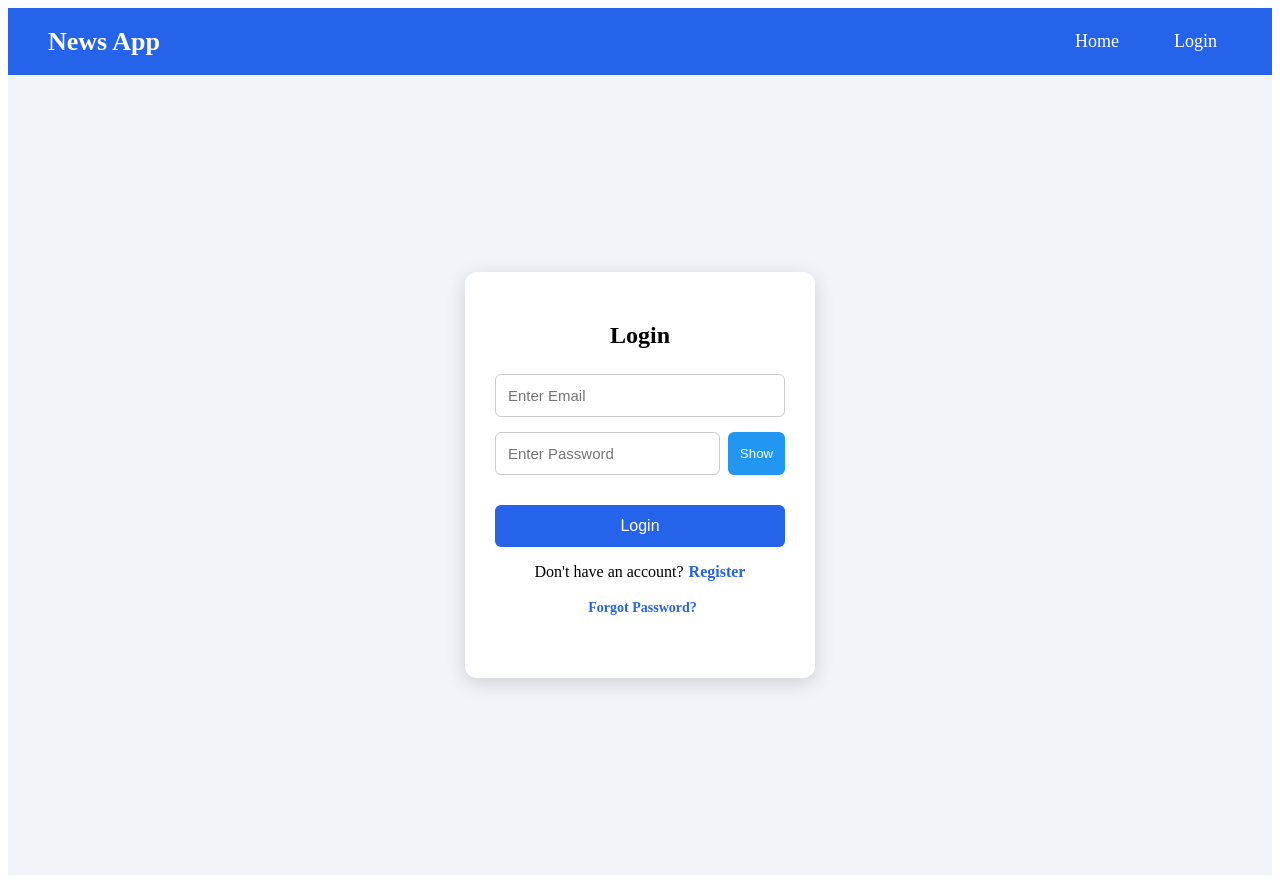
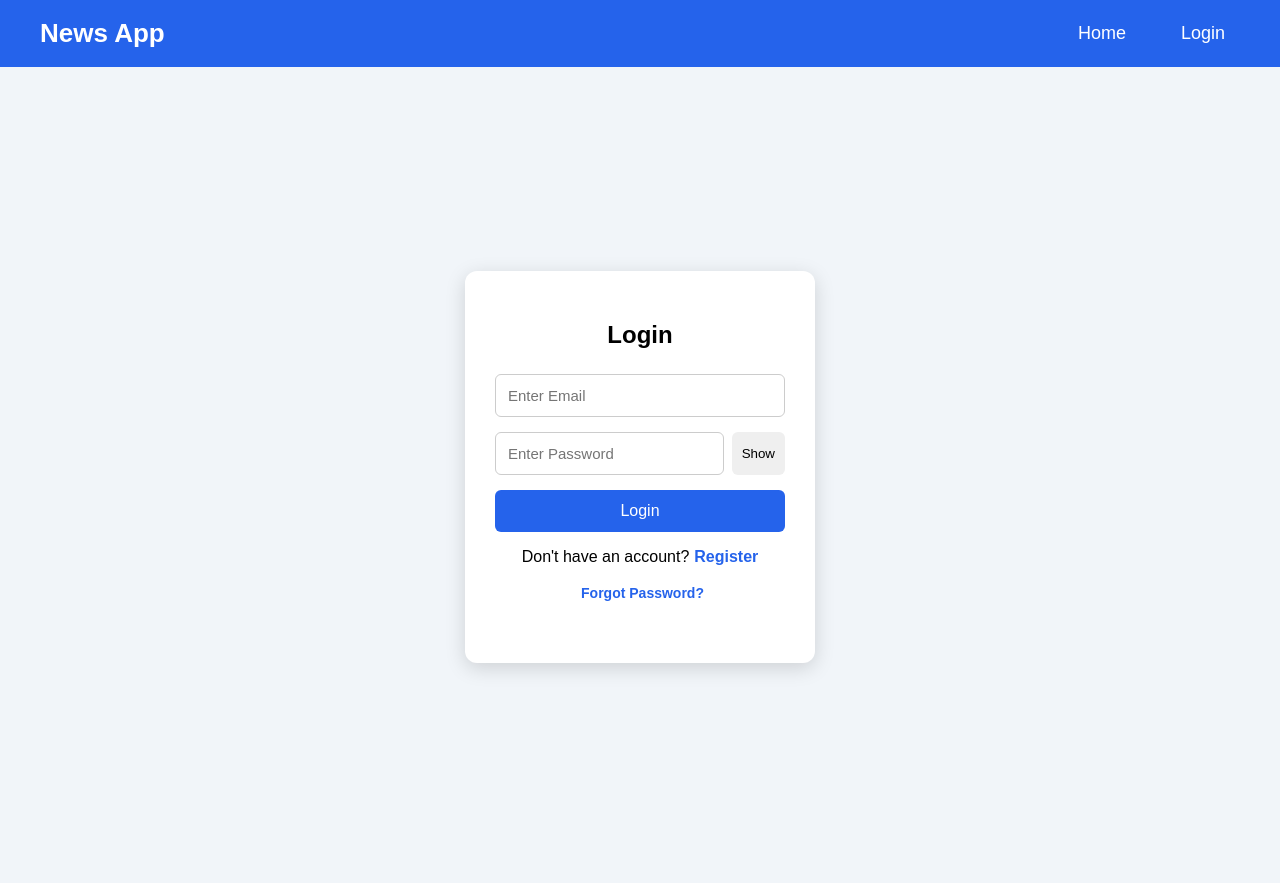
Before and after one commit to jyotirana-dev/News-App-MERN, a React (Vite) app in the folder client/: page /login in a window 1280 px wide. Built offline with nearby package versions, Linux system fonts and the light colour scheme.

Commit message:
login,newsdetails-jsx-css,home,app-jsx-css

```diff
--- a/client/src/App.css
+++ b/client/src/App.css
@@ -1,49 +1,44 @@
-.register-container {
-  width: 350px;
-  margin: 80px auto;
-  padding: 30px;
-  background: white;
-  border-radius: 10px;
-  box-shadow: 0 0 10px gray;
+*{
+    box-sizing:border-box;
 }
 
-.register-container h2 {
-  text-align: center;
-  margin-bottom: 25px;
+
+body{
+
+    margin:0;
+    padding:0;
+    font-family:Arial, Helvetica, sans-serif;
+    background:#f1f5f9;
+
 }
 
-.register-container input {
-  width: 100%;
-  padding: 10px;
-  margin-bottom: 15px;
-  box-sizing: border-box;
+
+html{
+
+    scroll-behavior:smooth;
+
 }
 
-.register-container button {
-  width: 100%;
-  padding: 10px;
-  background: green;
-  color: white;
-  border: none;
-  cursor: pointer;
-  border-radius: 5px;
+
+button,
+input,
+textarea{
+
+    font-family:inherit;
+
 }
 
-.password-box {
-  display: flex;
-  width: 100%;
-  margin-bottom: 15px;
+
+img,
+video{
+
+    max-width:100%;
+
 }
 
-.password-box input {
-  flex: 1;
-  margin-bottom: 0;
+
+a{
+
+    text-decoration:none;
+
 }
-
-.password-box button {
-  width: 60px;
-  background: #2196f3;
-  color: white;
-  border: none;
-  cursor: pointer;
-}
--- a/client/src/App.jsx
+++ b/client/src/App.jsx
@@ -1,4 +1,4 @@
-import { Routes, Route, useLocation } from "react-router-dom";
+import { Routes, Route } from "react-router-dom";
 
 import Navbar from "./components/Navbar";
 import Home from "./pages/Home";
@@ -23,7 +23,6 @@ function App() {
 
 const { setIsLogin, setUser,user } = useContext(AuthContext);
 
-const location = useLocation();
 
 const [loading,setLoading] = useState(true);
 
--- a/client/src/components/Navbar.css
+++ b/client/src/components/Navbar.css
@@ -5,6 +5,7 @@
     padding:15px 40px;
     background:#2563eb;
     color:white;
+    flex-wrap:wrap;
 }
 
 .navbar-logo{
--- a/client/src/pages/Home.css
+++ b/client/src/pages/Home.css
@@ -1,7 +1,3 @@
-*{
-   box-sizing:border-box;
-}
-
 
 .home-page{
 
--- a/client/src/pages/Login.css
+++ b/client/src/pages/Login.css
@@ -13,6 +13,7 @@
 .login-box{
 
     width:350px;
+    max-width:90%;
     padding:30px;
     background:white;
     border-radius:12px;
@@ -129,3 +130,41 @@
     margin-left:5px;
 
 }
+
+@media(max-width:600px){
+
+.login-page{
+
+    padding:20px;
+
+}
+
+
+.login-box{
+
+    padding:20px;
+
+}
+
+
+.login-title{
+
+    font-size:24px;
+
+}
+
+
+.password-box{
+
+    flex-direction:column;
+
+}
+
+
+.show-btn{
+
+    width:100%;
+
+}
+
+}
--- a/client/src/pages/NewsDetails.css
+++ b/client/src/pages/NewsDetails.css
@@ -240,3 +240,59 @@ resize:none;
 margin:10px 0;
 
 }
+
+@media(max-width:600px){
+
+.details-page{
+
+padding:20px;
+
+}
+
+
+.details-card{
+
+padding:20px;
+
+}
+
+
+.details-title{
+
+font-size:24px;
+
+}
+
+
+.details-media{
+
+height:220px;
+
+}
+
+
+.details-content{
+
+font-size:16px;
+
+}
+
+
+.comment-btn{
+
+width:100%;
+
+}
+
+
+.edit-comment,
+.delete-comment,
+.save-edit{
+
+width:100%;
+margin-right:0;
+margin-bottom:10px;
+
+}
+
+}
--- a/client/src/pages/NewsDetails.jsx
+++ b/client/src/pages/NewsDetails.jsx
@@ -1,9 +1,9 @@
 import React, {useEffect, useState, useContext} from "react";
-import {useParams,useNavigate} from "react-router-dom";
+import {useParams,useNavigate,Link} from "react-router-dom";
 import axios from "axios";
 import {AuthContext} from "../AuthContext";
 import "./NewsDetails.css";
-import {Link} from "react-router-dom";
+
 import API_URL from "../api";
 
 const NewsDetails =()=>{
--- a/client/src/pages/Register.css
+++ b/client/src/pages/Register.css
@@ -13,6 +13,7 @@
 .register-box{
 
     width:350px;
+      max-width:90%;
     padding:30px;
     background:white;
     border-radius:12px;
@@ -110,3 +111,40 @@
     background:#1d4ed8;
 
 }
+
+@media(max-width:600px){
+
+.register-page{
+
+    padding:20px;
+
+}
+
+
+.register-box{
+
+    padding:20px;
+
+}
+
+.register-title{
+
+    font-size:24px;
+
+}
+
+
+.register-password-box{
+
+    flex-direction:column;
+
+}
+
+
+.register-show-btn{
+
+    width:100%;
+
+}
+
+}
```
